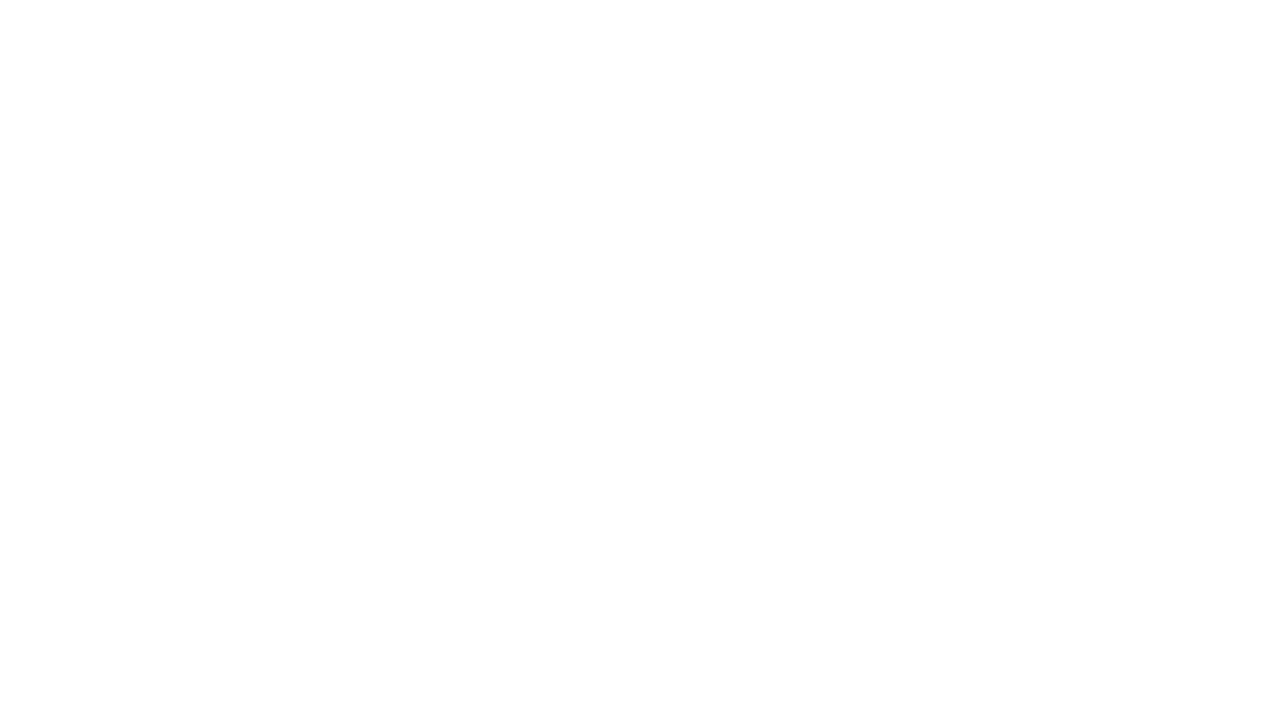
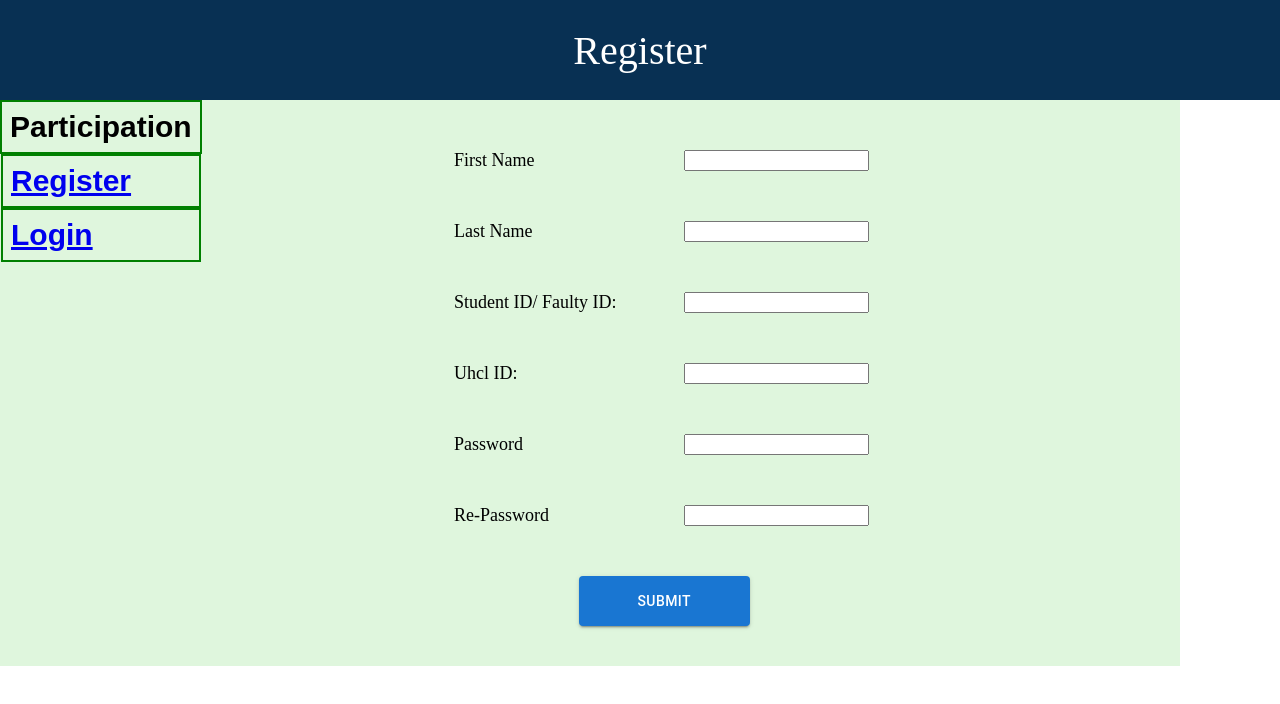
Before and after one commit to Kotasaigoutham89/Prasad, a React (Create React App) app: page /Register in a window 1280 px wide. Before the commit this address had no page. Shown: the top 704 px of the page. Built offline with nearby package versions, Linux system fonts and the light colour scheme.

Commit message:
login/Register

```diff
--- a/src/Academiccourse.js
+++ b/src/Academiccourse.js
@@ -98,7 +98,7 @@ function Academiccourse() {
                             </div>
                         </div>
                         <div className='submit-button'>
-                        <Link to="/Prasad">
+                        <Link to="/Prasad" style={{  textDecoration: "none"}}>
                             <Button variant="contained" style={{height:50,width:"200%"}}>
                                 Submit
                             </Button>
--- a/src/Academicprograms.js
+++ b/src/Academicprograms.js
@@ -162,7 +162,7 @@ function Academicprograms() {
                         </div>
 
                         <div className='submit-button'>
-                            <Link to="/Prasad">
+                            <Link to="/Prasad" style={{  textDecoration: "none"}}>
                                 <Button variant="contained" style={{ height: 50, width: "200%" }}>
                                     Submit
                                 </Button>
--- a/src/App.css
+++ b/src/App.css
@@ -177,6 +177,8 @@ justify-content: center;
   display: flex;
   justify-content: center;
   margin-bottom: 40px;
+  margin-right: 80px;
+  text-decoration: none;
 }
 .welcome-text{
   font-size: 40px;
@@ -186,13 +188,42 @@ justify-content: center;
 table {
   font-family: arial, sans-serif;
   border-collapse: collapse;
-  width: 10%;
+  width: 100px;
 }
 td, th {
   border: 2px solid green;
   text-align: left;
   padding: 8px;
+  font-size: 30px;
+  font-weight: 600;
+  cursor: pointer;
+  width:300px
+
 }
 td:hover {
   background-color:rgb(8,48,83);
 }
+.course-container-login{
+  display: flex;
+  justify-content:space-between;
+  background-color: rgb(223,246,221);
+  margin-right: 100px;
+}
+.input-name-small{
+  font-size: large;
+  display: inline-block;
+  width: 200px;
+}
+.participation-contents{
+  display: flex;
+  flex-direction: row;
+}
+.participation-text{
+  margin-left: auto;
+  margin-right: auto;
+  text-align: center;
+  width:70%;
+font-size: xx-large;
+font-style: italic;
+font-weight: 500;
+}
--- a/src/App.js
+++ b/src/App.js
@@ -9,6 +9,8 @@ import Academiccourse from "./Academiccourse";
 import Academicprograms from "./Academicprograms";
 import Appliedstudentlearning from "./Appliedstudentlearning";
 import Participation from './Participation'
+import Login from "./Login"
+import Register from "./Register"
 import "./App.css";
 
 const RoutesApp = () => {
@@ -21,6 +23,8 @@ const RoutesApp = () => {
         <Route path="/Academicprograms" element={<Academicprograms/>}/>
         <Route path="/Appliedstudentlearning" element={<Appliedstudentlearning/>}/>
         <Route path="/Participation" element={<Participation/>}/>
+        <Route path="/Login" element={<Login/>}/>
+        <Route path="/Register" element={<Register/>}/>
       </Routes>
   )
 }
--- a/src/Appliedstudentlearning.js
+++ b/src/Appliedstudentlearning.js
@@ -103,7 +103,7 @@ function Appliedstudentlearning() {
                         </div>
 
                         <div className='submit-button'>
-                            <Link to="/Prasad">
+                            <Link to="/Prasad" style={{  textDecoration: "none"}}>
                                 <Button variant="contained" style={{ height: 50, width: "200%" }}>
                                     Submit
                                 </Button>
--- a/src/Home.js
+++ b/src/Home.js
@@ -7,6 +7,9 @@ import  Environmental from "./images/Environmental.png"
 
 
 function Home() {
+  const handleClick=()=>{
+    window.open("https://www.uhcl.edu/sustainability/about/")
+  }
   const content=[
     {
       heading:"Social",
@@ -33,10 +36,9 @@ function Home() {
       <div className='second_section'>
         <ul>
          <Link to ="/" style={{  textDecoration: "none"}} ><li><a>Home</a></li></Link>
-         <Link to ="/WorkGroups" style={{  textDecoration: "none"}}> <li><a>Work Groups</a></li></Link>
+         <Link to ="/Participation" style={{  textDecoration: "none"}}> <li><a>Participation</a></li></Link>
           <li><a >Reports and Data</a></li>
-          <li><a >Login/Sign Up</a></li>
-          <li><a >About Us</a></li>
+          <li><a onClick={handleClick}>About Us</a></li>
         </ul>
       </div>
       <div className="main-content">
--- /dev/null
+++ b/src/Login.js
@@ -0,0 +1,65 @@
+import './App.css';
+import Button from '@mui/material/Button';
+import { Link } from "react-router-dom";
+function Login() {
+    return (
+        <div className="main_container">
+            <div className='second_section' >
+                <ul style={{ height: "100px", display: "flex", alignItems: "center" }}>
+                    <li style={{ fontSize: 40, color: "white" }}>Login</li>
+                </ul>
+            </div>
+            <div className='course-container-login'>
+                <div className='participation-menu'>
+                    <table>
+                        <tr>
+                            <th>Participation</th>
+                        </tr>
+                        <tr>
+                            <Link to="/Register">
+                                <td>Register</td>
+                            </Link>
+                        </tr>
+                        <tr>
+                            <Link to="/Login">
+                                <td>Login</td>
+                            </Link>
+                        </tr>
+
+                    </table>
+                </div>
+                <div className='academiccourse-items'>
+                    <div className='items'>
+                        <div className='input-name-small'>
+                            UHCL Email ID
+                        </div>
+                        <div className='input-text'>
+                            <input type="text" />
+                        </div>
+                    </div>
+                    <div className='items'>
+                        <div className='input-name-small'>
+                            Password
+                        </div>
+                        <div className='input-text'>
+                            <input type="text" />
+                        </div>
+                    </div>
+
+                    <div className='submit-button'>
+                        <Link to="/Prasad" style={{  textDecoration: "none"}}>
+                            <Button variant="contained" style={{ height: 50, width: "200%" }}>
+                                Submit
+                            </Button>
+                        </Link>
+                    </div>
+                </div>
+                <div className='visibility'>
+                    dsadlf;ka
+                </div>
+            </div>
+        </div>
+    );
+}
+
+export default Login;
--- a/src/Participation.js
+++ b/src/Participation.js
@@ -26,22 +26,30 @@ function Participation() {
                     <li className='visibility'>dskfasdkf</li>
                 </ul>
             </div>
+            <div className='participation-contents'>
                 <div>
                     <table>
                         <tr>
-                        <th>Company</th>
+                            <th>Participation</th>
                         </tr>
                         <tr>
+                            <Link to="/Register">
                                 <td>Register</td>
+                            </Link>
                         </tr>
                         <tr>
+                            <Link to="/Login">
                                 <td>Login</td>
+                            </Link>
                         </tr>
 
                     </table>
                 </div>
+                <div className='participation-text'>
+                    Participation in IHAPS  involves collecting information about our institution’s sustainability initiatives and performance, documenting that information in standard format, and submitting a report to AASHE to earn public recognition.
+                </div>
+            </div>
         </div>
     );
 }
-
 export default Participation;
--- /dev/null
+++ b/src/Register.js
@@ -0,0 +1,98 @@
+import './App.css';
+import Button from '@mui/material/Button';
+import { Link } from "react-router-dom";
+
+function Register() {
+    return (
+        <div className="main_container">
+            <div className='second_section' >
+                <ul style={{ height: "100px", display: "flex", alignItems: "center" }}>
+                    <li style={{ fontSize: 40, color: "white" }}>Register</li>
+                </ul>
+            </div>
+            <div className='course-container-login'>
+                <div className='participation-menu'>
+                    <table>
+                        <tr>
+                            <th>Participation</th>
+                        </tr>
+                        <tr>
+                            <Link to="/Register">
+                                <td>Register</td>
+                            </Link>
+                        </tr>
+                        <tr>
+                            <Link to="/Login">
+                                <td>Login</td>
+                            </Link>
+                        </tr>
+
+                    </table>
+                </div>
+                <div className='academiccourse-items'>
+                    <div className='items'>
+                        <div className='input-name-small'>
+                            First Name
+                        </div>
+                        <div className='input-text'>
+                            <input type="text" />
+                        </div>
+                    </div>
+                    <div className='items'>
+                        <div className='input-name-small'>
+                            Last Name
+                        </div>
+                        <div className='input-text'>
+                            <input type="text" />
+                        </div>
+                    </div>
+                    <div className='items'>
+                        <div className='input-name-small'>
+                            Student ID/ Faulty ID:
+                        </div>
+                        <div className='input-text'>
+                            <input type="text" />
+                        </div>
+                    </div>
+                    <div className='items'>
+                        <div className='input-name-small'>
+                            Uhcl ID:
+                        </div>
+                        <div className='input-text'>
+                            <input type="text" />
+                        </div>
+                    </div>
+                    <div className='items'>
+                        <div className='input-name-small'>
+                            Password
+                        </div>
+                        <div className='input-text'>
+                            <input type="text" />
+                        </div>
+                    </div>
+                    <div className='items'>
+                        <div className='input-name-small'>
+                            Re-Password
+                        </div>
+                        <div className='input-text'>
+                            <input type="text" />
+                        </div>
+                    </div>
+
+                    <div className='submit-button'>
+                        <Link to="/Prasad" style={{  textDecoration: "none"}}>
+                            <Button variant="contained" style={{ height: 50, width: "200%" }}>
+                                Submit
+                            </Button>
+                        </Link>
+                    </div>
+                </div>
+                <div className='visibility'>
+                    dsadlf;ka
+                </div>
+            </div>
+        </div>
+    );
+}
+
+export default Register;
```
Lines whose indentation alone changed are shown as unchanged.
